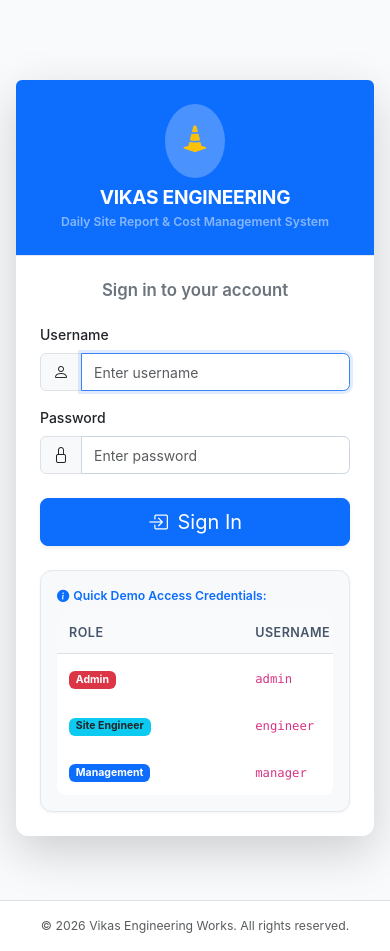
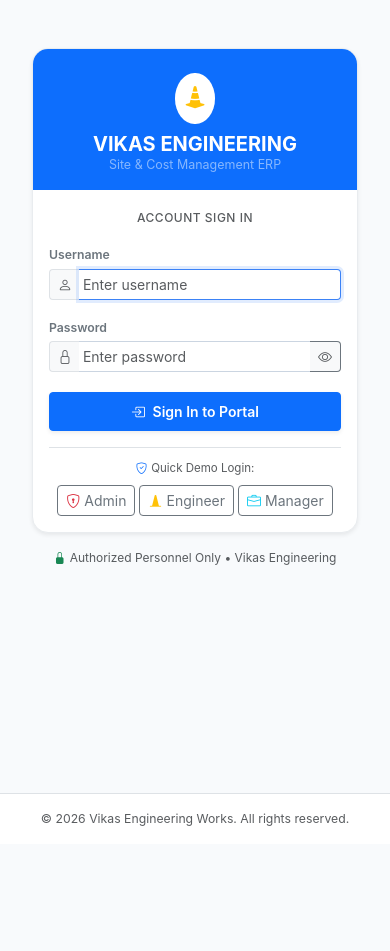
Before and after one commit to kamal69/veng, a Django app: page /login/ in a window 390 px wide. After the commit the page ends 826 px from the top, so only its background shows below. Run offline with Django 4.2, Linux system fonts and the light colour scheme.

Commit message:
Fix mobile offcanvas toggle and clickability with z-index 1060; redesign login page into modern compact corporate card with quick-login pills

```diff
--- a/templates/auth/login.html
+++ b/templates/auth/login.html
@@ -1,90 +1,82 @@
 {% extends 'base.html' %}
 {% load static %}
 
-{% block title %}Sign In - Vikas Engineering{% endblock %}
+{% block title %}Sign In - Vikas Engineering Works{% endblock %}
 
 {% block content %}
-<div class="row justify-content-center align-items-center min-vh-75 py-5">
-    <div class="col-12 col-md-8 col-lg-5">
-        <div class="card shadow-lg border-0">
-            <div class="card-header bg-primary text-white text-center py-4 rounded-top">
-                <div class="d-inline-flex p-3 rounded-circle bg-white bg-opacity-25 mb-2">
-                    <i class="bi bi-cone-striped fs-1 text-warning"></i>
+<div class="row justify-content-center align-items-center min-vh-75 py-3 py-md-4">
+    <div class="col-11 col-sm-9 col-md-6 col-lg-4 col-xl-4" style="max-width: 410px;">
+        <div class="card shadow-sm border border-light-subtle rounded-4 overflow-hidden">
+            <!-- Compact Brand Header -->
+            <div class="bg-primary text-white text-center px-4 pt-4 pb-3">
+                <div class="d-inline-flex p-2 rounded-circle bg-white bg-opacity-20 mb-2">
+                    <i class="bi bi-cone-striped fs-3 text-warning"></i>
                 </div>
-                <h3 class="fw-bold mb-1">VIKAS ENGINEERING</h3>
-                <p class="text-white-50 mb-0 small">Daily Site Report & Cost Management System</p>
+                <h4 class="fw-bold mb-0 text-white tracking-tight" style="font-size: 1.25rem;">VIKAS ENGINEERING</h4>
+                <p class="text-white-50 mb-0 small" style="font-size: 0.78rem;">Site & Cost Management ERP</p>
             </div>
-            <div class="card-body p-4 p-md-5">
-                <h5 class="fw-semibold text-secondary mb-4 text-center">Sign in to your account</h5>
+
+            <!-- Login Form Body -->
+            <div class="card-body p-3 p-sm-4">
+                <div class="text-center mb-3">
+                    <span class="text-muted small fw-medium text-uppercase" style="letter-spacing: 0.5px; font-size: 0.75rem;">Account Sign In</span>
+                </div>
 
                 <form method="post" action="{% url 'login' %}">
                     {% csrf_token %}
 
                     <div class="mb-3">
-                        <label for="id_username" class="form-label fw-medium">Username</label>
-                        <div class="input-group">
-                            <span class="input-group-text"><i class="bi bi-person"></i></span>
-                            <input type="text" name="username" id="id_username" class="form-control" placeholder="Enter username" required autofocus>
+                        <label for="id_username" class="form-label small fw-semibold text-secondary mb-1">Username</label>
+                        <div class="input-group input-group-sm">
+                            <span class="input-group-text bg-light border-end-0 text-muted"><i class="bi bi-person"></i></span>
+                            <input type="text" name="username" id="id_username" class="form-control form-control-sm border-start-0 ps-1" placeholder="Enter username" required autofocus>
                         </div>
                     </div>
 
-                    <div class="mb-4">
-                        <label for="id_password" class="form-label fw-medium">Password</label>
-                        <div class="input-group">
-                            <span class="input-group-text"><i class="bi bi-lock"></i></span>
-                            <input type="password" name="password" id="id_password" class="form-control" placeholder="Enter password" required>
+                    <div class="mb-3">
+                        <label for="id_password" class="form-label small fw-semibold text-secondary mb-1">Password</label>
+                        <div class="input-group input-group-sm">
+                            <span class="input-group-text bg-light border-end-0 text-muted"><i class="bi bi-lock"></i></span>
+                            <input type="password" name="password" id="id_password" class="form-control form-control-sm border-start-0 border-end-0 ps-1" placeholder="Enter password" required>
+                            <button class="btn btn-outline-secondary border-start-0 bg-light text-muted px-2" type="button" onclick="togglePasswordVisibility()" title="Toggle password visibility">
+                                <i class="bi bi-eye" id="togglePasswordIcon"></i>
+                            </button>
                         </div>
                     </div>
 
-                    <div class="d-grid mb-4">
-                        <button type="submit" class="btn btn-primary btn-lg shadow-sm">
-                            <i class="bi bi-box-arrow-in-right me-1"></i> Sign In
+                    <div class="d-grid pt-1 mb-3">
+                        <button type="submit" class="btn btn-primary btn-sm py-2 fw-semibold shadow-sm">
+                            <i class="bi bi-box-arrow-in-right me-1"></i> Sign In to Portal
                         </button>
                     </div>
                 </form>
 
-                <!-- Demo Credentials Helper Card -->
-                <div class="card bg-light border-dashed mt-4">
-                    <div class="card-body p-3">
-                        <div class="d-flex align-items-center gap-1 mb-2 text-primary fw-semibold small">
-                            <i class="bi bi-info-circle-fill"></i> Quick Demo Access Credentials:
-                        </div>
-                        <div class="table-responsive">
-                            <table class="table table-sm table-borderless mb-0 small">
-                                <thead>
-                                    <tr class="text-muted border-bottom">
-                                        <th>Role</th>
-                                        <th>Username</th>
-                                        <th>Password</th>
-                                        <th>Action</th>
-                                    </tr>
-                                </thead>
-                                <tbody>
-                                    <tr>
-                                        <td><span class="badge bg-danger">Admin</span></td>
-                                        <td><code>admin</code></td>
-                                        <td><code>admin123</code></td>
-                                        <td><button type="button" class="btn btn-xs btn-outline-secondary py-0 px-1" onclick="fillCreds('admin', 'admin123')">Fill</button></td>
-                                    </tr>
-                                    <tr>
-                                        <td><span class="badge bg-info text-dark">Site Engineer</span></td>
-                                        <td><code>engineer</code></td>
-                                        <td><code>engineer123</code></td>
-                                        <td><button type="button" class="btn btn-xs btn-outline-secondary py-0 px-1" onclick="fillCreds('engineer', 'engineer123')">Fill</button></td>
-                                    </tr>
-                                    <tr>
-                                        <td><span class="badge bg-primary">Management</span></td>
-                                        <td><code>manager</code></td>
-                                        <td><code>manager123</code></td>
-                                        <td><button type="button" class="btn btn-xs btn-outline-secondary py-0 px-1" onclick="fillCreds('manager', 'manager123')">Fill</button></td>
-                                    </tr>
-                                </tbody>
-                            </table>
-                        </div>
+                <!-- Compact Quick-Fill Credentials Pills -->
+                <div class="pt-2 border-top">
+                    <div class="text-center mb-2">
+                        <span class="text-muted extra-small" style="font-size: 0.72rem;">
+                            <i class="bi bi-shield-check text-primary me-1"></i>Quick Demo Login:
+                        </span>
+                    </div>
+                    <div class="d-flex justify-content-center gap-1 flex-wrap">
+                        <button type="button" class="btn btn-outline-secondary btn-sm py-1 px-2 extra-small" onclick="fillCreds('admin', 'admin123', this)">
+                            <i class="bi bi-shield-lock text-danger me-1"></i>Admin
+                        </button>
+                        <button type="button" class="btn btn-outline-secondary btn-sm py-1 px-2 extra-small" onclick="fillCreds('engineer', 'engineer123', this)">
+                            <i class="bi bi-cone text-warning me-1"></i>Engineer
+                        </button>
+                        <button type="button" class="btn btn-outline-secondary btn-sm py-1 px-2 extra-small" onclick="fillCreds('manager', 'manager123', this)">
+                            <i class="bi bi-briefcase text-info me-1"></i>Manager
+                        </button>
                     </div>
                 </div>
 
             </div>
+        </div>
+
+        <!-- System Security Footer -->
+        <div class="text-center mt-3 text-muted" style="font-size: 0.75rem;">
+            <span><i class="bi bi-lock-fill text-success me-1"></i>Authorized Personnel Only &bull; Vikas Engineering</span>
         </div>
     </div>
 </div>
@@ -92,9 +84,28 @@
 
 {% block extra_scripts %}
 <script>
-function fillCreds(u, p) {
+function fillCreds(u, p, btn) {
     document.getElementById('id_username').value = u;
     document.getElementById('id_password').value = p;
+    // Brief visual feedback
+    if (btn) {
+        document.querySelectorAll('.extra-small.btn').forEach(b => b.classList.remove('btn-primary', 'text-white'));
+        btn.classList.add('btn-primary', 'text-white');
+    }
+}
+
+function togglePasswordVisibility() {
+    const pwdInput = document.getElementById('id_password');
+    const icon = document.getElementById('togglePasswordIcon');
+    if (pwdInput.type === 'password') {
+        pwdInput.type = 'text';
+        icon.classList.remove('bi-eye');
+        icon.classList.add('bi-eye-slash');
+    } else {
+        pwdInput.type = 'password';
+        icon.classList.remove('bi-eye-slash');
+        icon.classList.add('bi-eye');
+    }
 }
 </script>
 {% endblock %}
--- a/templates/base.html
+++ b/templates/base.html
@@ -20,7 +20,7 @@
         <div class="row g-0">
             {% if user.is_authenticated %}
             <!-- SIDEBAR (Offcanvas on mobile, static on desktop) -->
-            <aside class="col-12 col-md-3 col-lg-2 offcanvas-md offcanvas-start sidebar no-print" tabindex="-1" id="sidebarMenu" aria-labelledby="sidebarMenuLabel">
+            <aside class="col-md-3 col-lg-2 offcanvas-md offcanvas-start sidebar no-print" tabindex="-1" id="sidebarMenu" aria-labelledby="sidebarMenuLabel">
                 <div class="d-flex flex-column h-100">
                     <div class="sidebar-brand d-flex align-items-center justify-content-between">
                         <a href="{% url 'dashboard' %}" class="text-decoration-none d-flex align-items-center gap-2 text-white">
@@ -144,7 +144,10 @@
                 <!-- TOP NAVBAR -->
                 <nav class="navbar navbar-expand top-navbar px-3 px-md-4 py-2 sticky-top no-print">
                     <div class="container-fluid p-0">
-                        <button class="btn btn-sm btn-outline-secondary d-md-none me-2" type="button" data-bs-toggle="offcanvas" data-bs-target="#sidebarMenu" aria-controls="sidebarMenu" aria-label="Toggle navigation">
+                        <button class="btn btn-sm btn-outline-secondary d-md-none me-2" type="button"
+                                data-bs-toggle="offcanvas" data-bs-target="#sidebarMenu"
+                                aria-controls="sidebarMenu" aria-label="Toggle navigation"
+                                onclick="toggleMobileSidebar(event)">
                             <i class="bi bi-list fs-5"></i>
                         </button>
 
@@ -208,6 +211,33 @@
 
     <!-- Bootstrap 5 JS Bundle -->
     <script src="https://cdn.jsdelivr.net/npm/bootstrap@5.3.3/dist/js/bootstrap.bundle.min.js"></script>
+
+    <!-- Mobile Navigation Drawer Handler -->
+    <script>
+    function toggleMobileSidebar(e) {
+        if (e && e.preventDefault) e.preventDefault();
+        const el = document.getElementById('sidebarMenu');
+        if (el && window.bootstrap) {
+            const bsOffcanvas = bootstrap.Offcanvas.getOrCreateInstance(el);
+            bsOffcanvas.toggle();
+        }
+    }
+
+    document.addEventListener('DOMContentLoaded', function() {
+        // Auto-close offcanvas when clicking any navigation link on mobile
+        document.querySelectorAll('#sidebarMenu .nav-link').forEach(function(link) {
+            link.addEventListener('click', function() {
+                if (window.innerWidth < 768) {
+                    const el = document.getElementById('sidebarMenu');
+                    if (el && window.bootstrap) {
+                        const bsOffcanvas = bootstrap.Offcanvas.getInstance(el);
+                        if (bsOffcanvas) bsOffcanvas.hide();
+                    }
+                }
+            });
+        });
+    });
+    </script>
     {% block extra_scripts %}{% endblock %}
 </body>
 </html>
```
Also changed, not shown: static/css/custom.css (+19 -5 lines).
